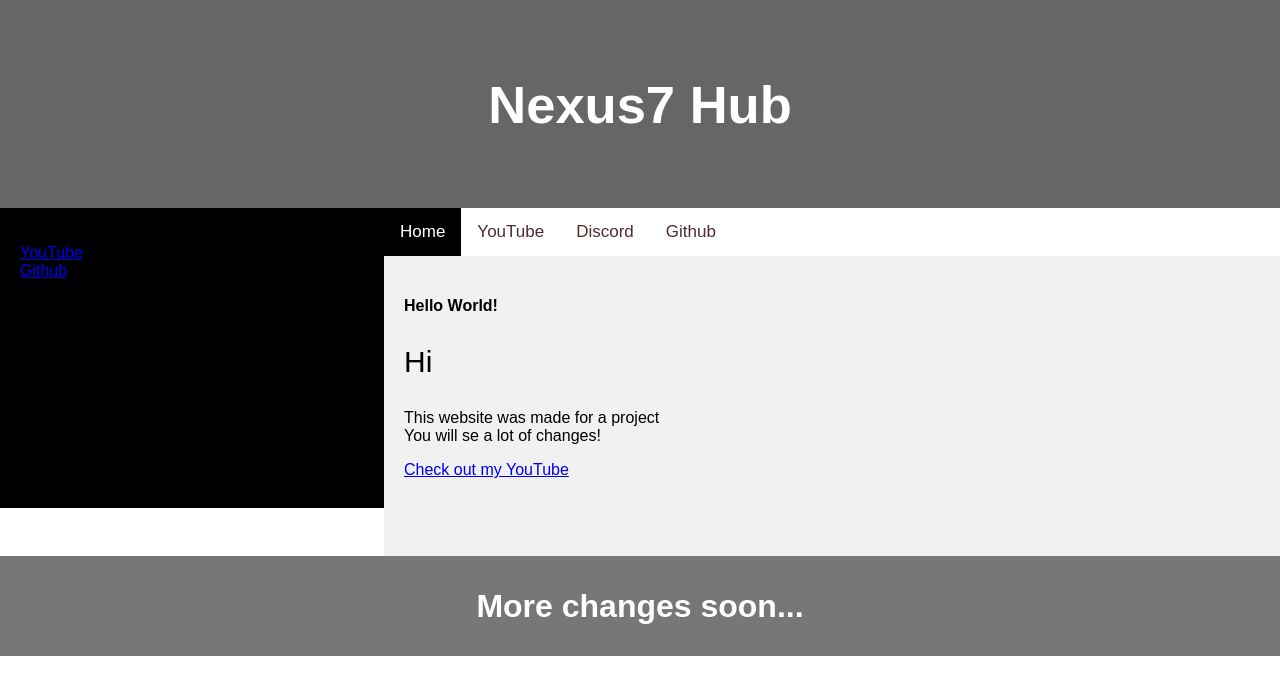
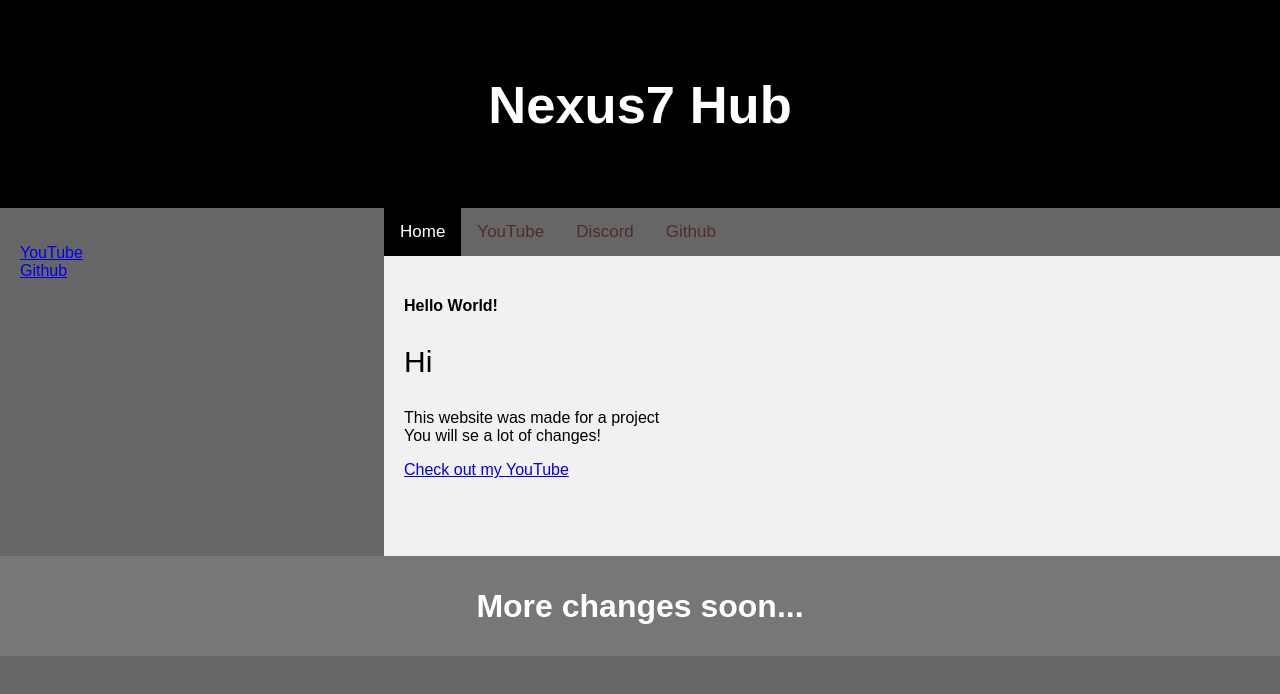
Before and after one commit to Nastionzie175/nexushub.github.io, a plain HTML site: page index.html in a window 1280 px wide. Drawn offline with Linux system fonts and the light colour scheme.

Commit message:
Update index.html

```diff
--- a/index.html
+++ b/index.html
@@ -12,11 +12,12 @@
 body {
   font-family: Arial, Helvetica, sans-serif;
   margin: 0;
+  background-color: #666;
 }
 
             /* Style the header*/
             header {
-                background-color: #666;
+                background-color: #000;
                 padding: 30px;
                 text-align: center;
                 font-size: 35px;
@@ -28,7 +29,7 @@ nav {
   float: left;
   width: 30%;
   height: 300px; /* only for demonstration, should be removed */
-  background: #000;
+  background: #666;
   padding: 20px;
 }
 
```
